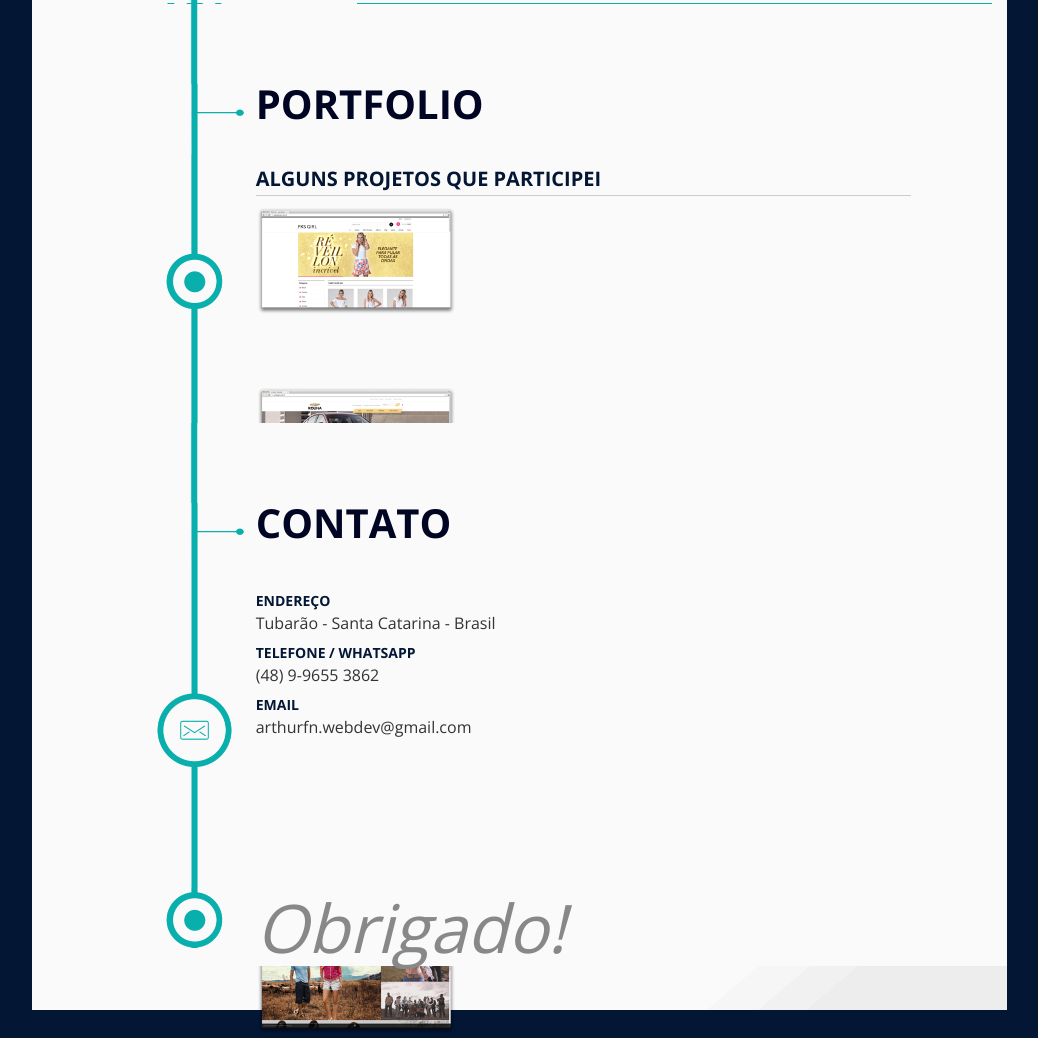
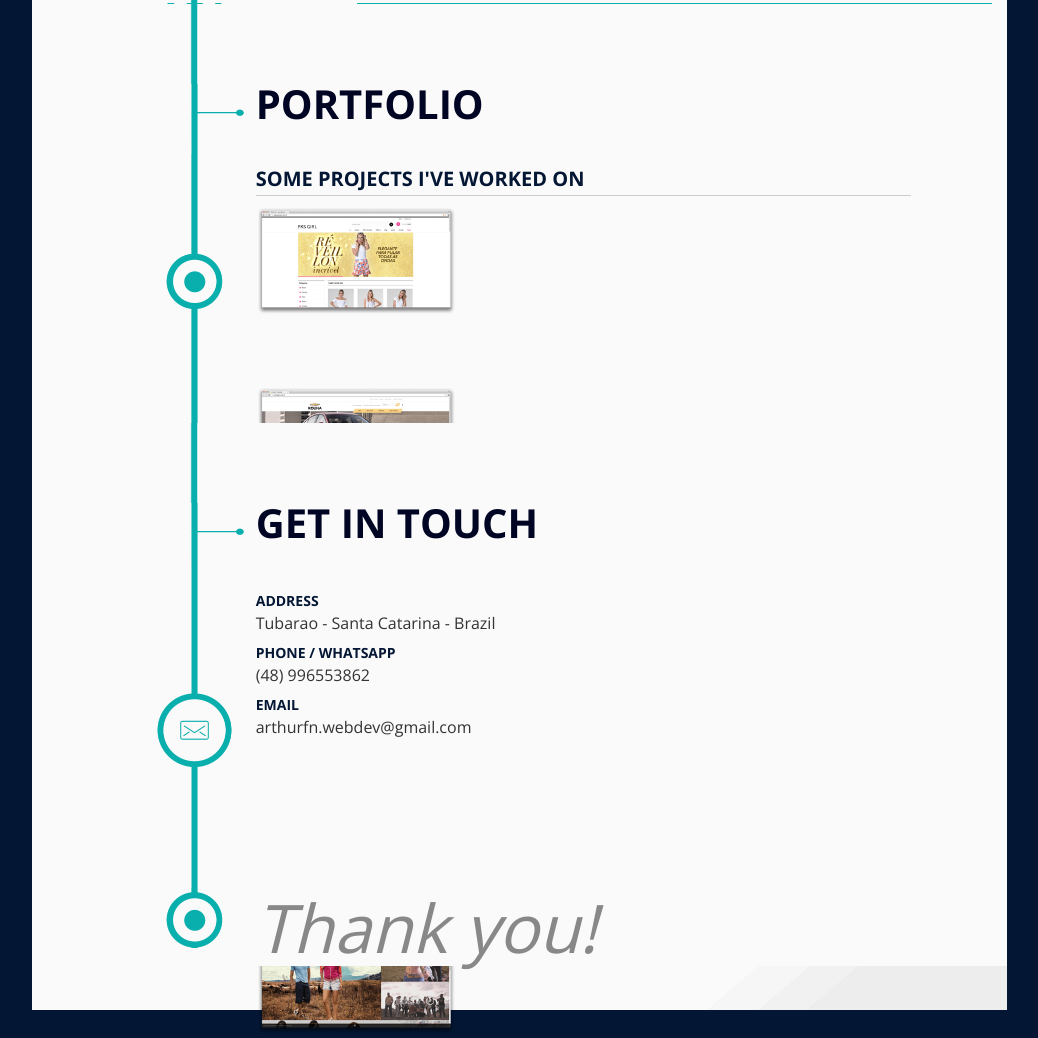
Before and after one commit to arthurfigueiredo/arthurfigueiredo.github.io, a website: page index.html in a window 1280 px wide. Shown: the part 3343-4381 px from the top of the page, without its empty margins (218-1256 px from the left). Drawn offline with nearby package versions, Linux system fonts and the light colour scheme.

Commit message:
Update index.html

```diff
--- a/index.html
+++ b/index.html
@@ -4,19 +4,19 @@
   <meta charset="utf-8">
   <!--[if IE]><meta http-equiv="X-UA-Compatible" content="IE=edge"><![endif]-->
   <meta name="viewport" content="width=device-width, initial-scale=1">
-  <meta name="description" content="Especialista em fazer seu negócio vender mais por meio da Internet..">
+  <meta name="description" content="High performance professional, a problem Solver with a focus on quality in every detail.">
 
    <!-- Facebook -->
-  <meta property="og:title" content="Arthur Figueiredo - Web Sales Specialist"/>
-  <meta property="og:site_name" content="Arthur Figueiredo - Web Sales Specialist"/>
+  <meta property="og:title" content="Arthur Figueiredo - Software Developer"/>
+  <meta property="og:site_name" content="Arthur Figueiredo - Software Developer"/>
   <meta property="og:url" content="http://arthurfigueiredo.github.io"/>
   <meta property="og:image" content="assets/img/faceimage.png"/>
   <meta property="og:type" content="Portfolio"/>
-  <meta property="og:description" content="Especialista em fazer seu negócio vender mais por meio da Internet."/>
+  <meta property="og:description" content="High performance professional, a problem Solver with a focus on quality in every detail."/>
   <!-- /Facebook -->
 
   <!-- Page title -->
-  <title>Arthur Nunes - Web Sales Specialist</title>
+  <title>Arthur Nunes - Software Developer</title>
   <!-- /Page title -->
 
   <!-- CSS Files
@@ -53,7 +53,7 @@
     <div class="side-menu-name">
       Arthur <strong>Nunes</strong>
     </div>
-    <p class="side-menu-job">Web Sales Specialist</p>
+    <p class="side-menu-job">Software Developer</p>
   </div>
 </div>
 <!-- /End of Page loader
@@ -826,7 +826,7 @@
               <div class="col-md-8 content-wrap bg1">
                 <div class="line-content">
                   <!-- Subtitle -->
-                  <h3 class="section-item-title-1">Alguns projetos que participei</h3>
+                  <h3 class="section-item-title-1">Some projects I've worked on</h3>
                   <!-- /Subtitle -->
                   <!-- content -->
                   <div class="portfolio-itens clearfix">
@@ -963,7 +963,7 @@
               <!-- Item Content -->
               <div class="col-md-8 content-wrap bg1">
                 <!-- Section title -->
-                <h2 class="section-title">Contato</h2>
+                <h2 class="section-title">Get in Touch</h2>
                 <!-- /Section title -->
               </div>
               <!-- /Item Content -->
@@ -986,10 +986,10 @@
                   <div class="row">
                     <!-- Contact infos -->
                     <div class="col-md-12 contact-infos">
-                      <h4 class="contact-subtitle-1">Endereço</h4>
-                      <p>Tubarão - Santa Catarina - Brasil</p>
-                      <h4 class="contact-subtitle-1">Telefone / WhatsApp</h4>
-                      <p>(48) 9-9655 3862</p>
+                      <h4 class="contact-subtitle-1">Address</h4>
+                      <p>Tubarao - Santa Catarina - Brazil</p>
+                      <h4 class="contact-subtitle-1">Phone / WhatsApp</h4>
+                      <p>(48) 996553862</p>
                       <h4 class="contact-subtitle-1">Email</h4>
                       <p>arthurfn.webdev@gmail.com</p>
                     </div>
@@ -1020,7 +1020,7 @@
               <div class="col-md-8 content-wrap bg1">
                 <div class="line-content">
                   <!-- Subtitle -->
-                  <h3 class="thank-you">Obrigado!</h3>
+                  <h3 class="thank-you">Thank you!</h3>
                   <!-- /Subtitle -->
                 </div>
               </div>
```
